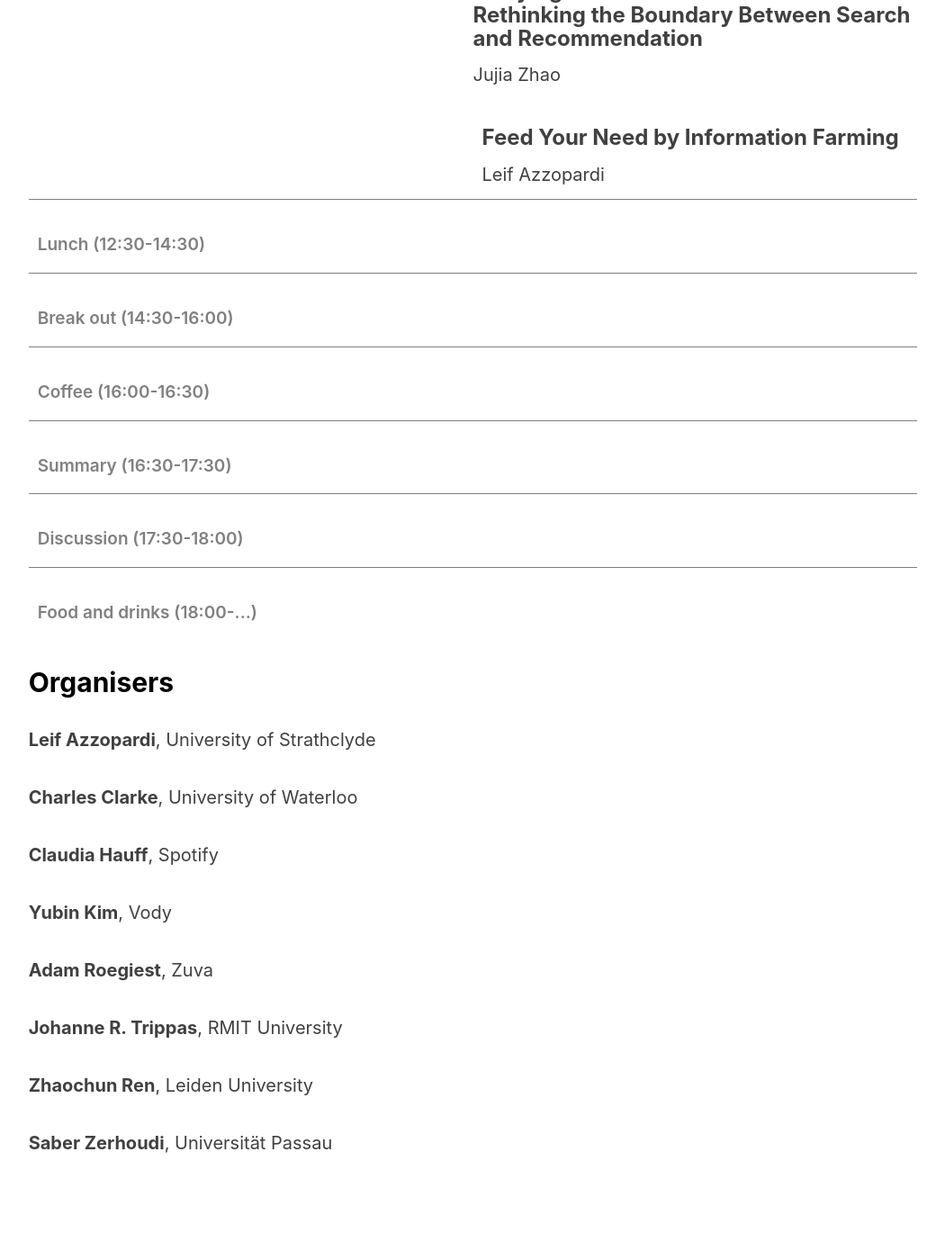
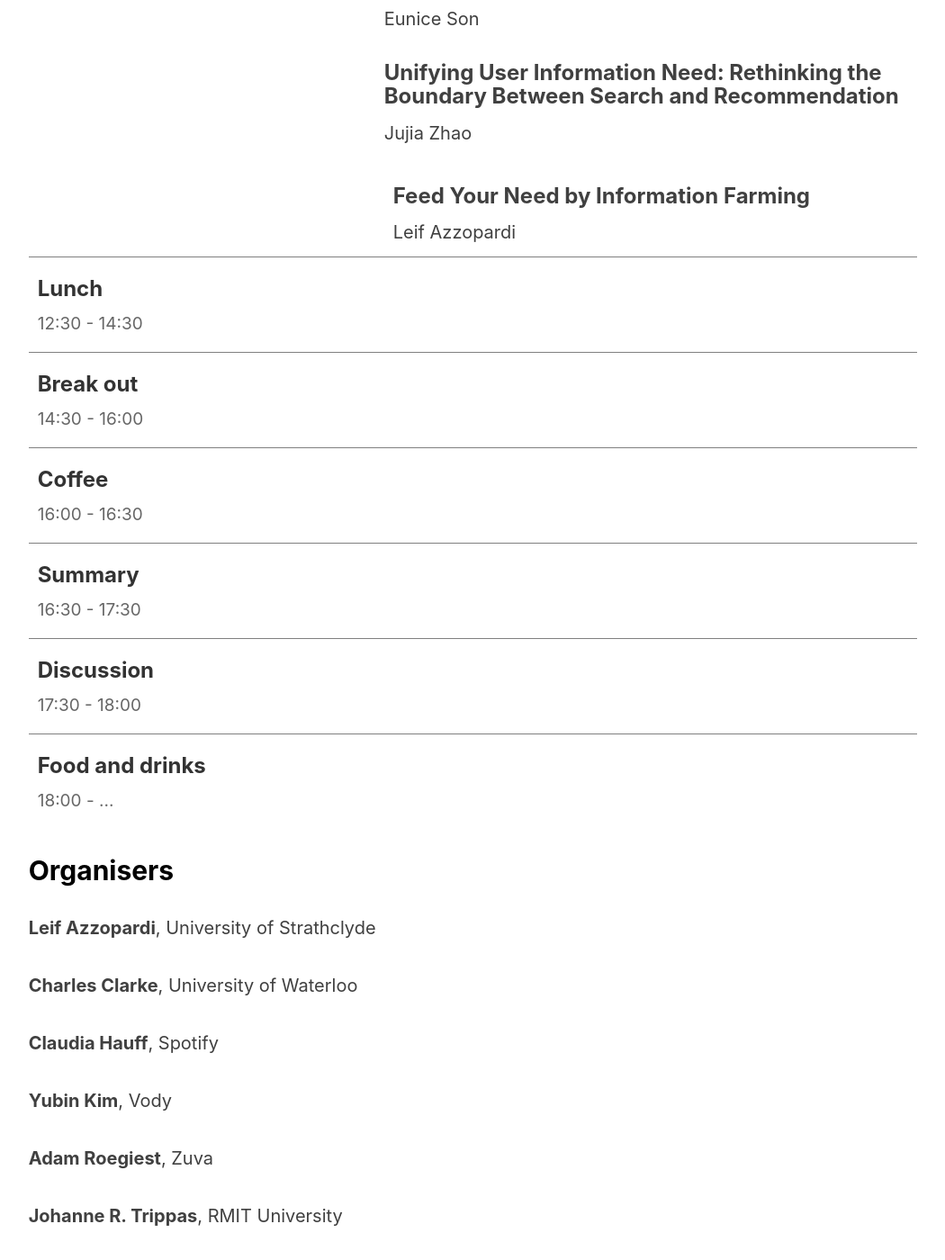
Before and after one commit to SearchFutures/SearchFutures.github.io, a Jekyll site: the page built from index.md, in a window 1280 px wide and 1400 px high, scrolled down 5411 px. Shown: the whole window at 90% size, without its empty margins (90-1140 px from the left). Built offline with Jekyll 4.4.1, drawn with Linux system fonts in a browser that asks for light colours; nearby versions of some CDN libraries; our own code applies the rules of GitHub Pages for plain Markdown files; before the commit the page ends 6729 px from its top, so only the background shows below that; some of the changed text lies outside the part shown.

Commit message:
Improve schedule styling: larger bolder session names with separate time display

```diff
--- a/index.md
+++ b/index.md
@@ -94,11 +94,11 @@ If you are interested in presenting your views, submit an abstract only (approx.
 <table style="border-collapse: collapse; width: 100%;">
   <tbody>
     <tr>
-      <td style="border-bottom: 1px solid gray; padding: 10px; width: 50%;"> <h5>Welcome (9:00-9:30)</h5> </td>
-      <td style="border-bottom: 1px solid gray; padding: 10px;">        </td>
+      <td style="border-bottom: 1px solid gray; padding: 15px 10px; width: 40%; vertical-align: middle;"> <span style="font-size: 1.2em; font-weight: bold; color: #333;">Welcome</span> <br><span style="font-size: 0.95em; color: #666;">9:00 - 9:30</span> </td>
+      <td style="border-bottom: 1px solid gray; padding: 15px 10px;">        </td>
     </tr>
     <tr>
-      <td style="padding: 5px; width: 50%;"> <h5>Lightning Talks 1 (9:30-10:30)</h5> </td>
+      <td style="padding: 15px 10px; width: 40%; vertical-align: top;"> <span style="font-size: 1.2em; font-weight: bold; color: #333;">Lightning Talks 1</span> <br><span style="font-size: 0.95em; color: #666;">9:30 - 10:30</span> </td>
       <td>        </td>
     </tr>
     <tr>
@@ -114,15 +114,15 @@ If you are interested in presenting your views, submit an abstract only (approx.
       <td> <h3>Toward a New Economic Ecosystem in Generative Information Retrieval</h3>    Chen Xu    </td>
     </tr>
     <tr>
-      <td style="border-bottom: 1px solid gray; padding: 10px; width: 50%;"> </td>
+      <td style="border-bottom: 1px solid gray; padding: 10px; width: 40%;"> </td>
       <td style="border-bottom: 1px solid gray; padding: 10px;"> <h3>Evaluation Paradigm of the Future? A Case for Valid, Fair and Reproducible Evaluation with User Simulation</h3>    Marcel Gohsen    </td>
     </tr>
     <tr>
-      <td style="border-bottom: 1px solid gray; padding: 10px; width: 50%;"> <h5>Coffee (10:30-11:00)</h5> </td>
-      <td style="border-bottom: 1px solid gray; padding: 10px;">        </td>
+      <td style="border-bottom: 1px solid gray; padding: 15px 10px; width: 40%; vertical-align: middle;"> <span style="font-size: 1.2em; font-weight: bold; color: #333;">Coffee</span> <br><span style="font-size: 0.95em; color: #666;">10:30 - 11:00</span> </td>
+      <td style="border-bottom: 1px solid gray; padding: 15px 10px;">        </td>
     </tr>
     <tr>
-      <td style="padding: 5px; width: 50%;"> <h5>Lightning Talks 2 (11:00-12:30)</h5> </td>
+      <td style="padding: 15px 10px; width: 40%; vertical-align: top;"> <span style="font-size: 1.2em; font-weight: bold; color: #333;">Lightning Talks 2</span> <br><span style="font-size: 0.95em; color: #666;">11:00 - 12:30</span> </td>
       <td>        </td>
     </tr>
     <tr>
@@ -142,32 +142,32 @@ If you are interested in presenting your views, submit an abstract only (approx.
       <td> <h3>Unifying User Information Need: Rethinking the Boundary Between Search and Recommendation</h3>    Jujia Zhao    </td>
     </tr>
     <tr>
-      <td style="border-bottom: 1px solid gray; padding: 10px; width: 50%;"> </td>
+      <td style="border-bottom: 1px solid gray; padding: 10px; width: 40%;"> </td>
       <td style="border-bottom: 1px solid gray; padding: 10px;"> <h3>Feed Your Need by Information Farming</h3>    Leif Azzopardi    </td>
     </tr>
     <tr>
-      <td style="border-bottom: 1px solid gray; padding: 10px; width: 50%;"> <h5>Lunch (12:30-14:30)</h5> </td>
-      <td style="border-bottom: 1px solid gray; padding: 10px;">        </td>
+      <td style="border-bottom: 1px solid gray; padding: 15px 10px; width: 40%; vertical-align: middle;"> <span style="font-size: 1.2em; font-weight: bold; color: #333;">Lunch</span> <br><span style="font-size: 0.95em; color: #666;">12:30 - 14:30</span> </td>
+      <td style="border-bottom: 1px solid gray; padding: 15px 10px;">        </td>
     </tr>
     <tr>
-      <td style="border-bottom: 1px solid gray; padding: 10px; width: 50%;"> <h5>Break out (14:30-16:00)</h5> </td>
-      <td style="border-bottom: 1px solid gray; padding: 10px;">        </td>
+      <td style="border-bottom: 1px solid gray; padding: 15px 10px; width: 40%; vertical-align: middle;"> <span style="font-size: 1.2em; font-weight: bold; color: #333;">Break out</span> <br><span style="font-size: 0.95em; color: #666;">14:30 - 16:00</span> </td>
+      <td style="border-bottom: 1px solid gray; padding: 15px 10px;">        </td>
     </tr>
     <tr>
-      <td style="border-bottom: 1px solid gray; padding: 10px; width: 50%;"> <h5>Coffee (16:00-16:30)</h5> </td>
-      <td style="border-bottom: 1px solid gray; padding: 10px;">        </td>
+      <td style="border-bottom: 1px solid gray; padding: 15px 10px; width: 40%; vertical-align: middle;"> <span style="font-size: 1.2em; font-weight: bold; color: #333;">Coffee</span> <br><span style="font-size: 0.95em; color: #666;">16:00 - 16:30</span> </td>
+      <td style="border-bottom: 1px solid gray; padding: 15px 10px;">        </td>
     </tr>
     <tr>
-      <td style="border-bottom: 1px solid gray; padding: 10px; width: 50%;"> <h5>Summary (16:30-17:30)</h5> </td>
-      <td style="border-bottom: 1px solid gray; padding: 10px;">        </td>
+      <td style="border-bottom: 1px solid gray; padding: 15px 10px; width: 40%; vertical-align: middle;"> <span style="font-size: 1.2em; font-weight: bold; color: #333;">Summary</span> <br><span style="font-size: 0.95em; color: #666;">16:30 - 17:30</span> </td>
+      <td style="border-bottom: 1px solid gray; padding: 15px 10px;">        </td>
     </tr>
     <tr>
-      <td style="border-bottom: 1px solid gray; padding: 10px; width: 50%;"> <h5>Discussion (17:30-18:00)</h5> </td>
-      <td style="border-bottom: 1px solid gray; padding: 10px;">        </td>
+      <td style="border-bottom: 1px solid gray; padding: 15px 10px; width: 40%; vertical-align: middle;"> <span style="font-size: 1.2em; font-weight: bold; color: #333;">Discussion</span> <br><span style="font-size: 0.95em; color: #666;">17:30 - 18:00</span> </td>
+      <td style="border-bottom: 1px solid gray; padding: 15px 10px;">        </td>
     </tr>
     <tr>
-      <td style="padding: 10px; width: 50%;"> <h5>Food and drinks (18:00-...)</h5> </td>
-      <td style="padding: 10px;">        </td>
+      <td style="padding: 15px 10px; width: 40%; vertical-align: middle;"> <span style="font-size: 1.2em; font-weight: bold; color: #333;">Food and drinks</span> <br><span style="font-size: 0.95em; color: #666;">18:00 - ...</span> </td>
+      <td style="padding: 15px 10px;">        </td>
     </tr>
   </tbody>
 </table>
```
